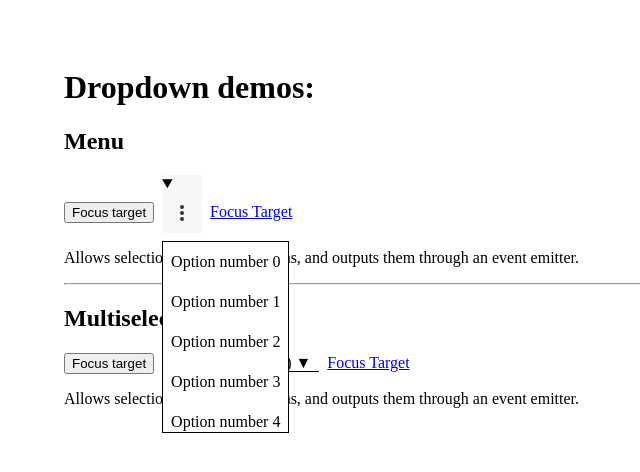
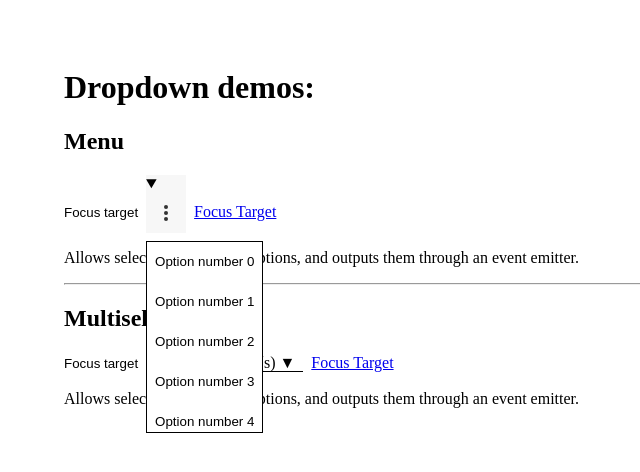
Before and after one commit to dreiv/ng-multiselect, an Angular app: page / in a window 1280 px wide. Both pictures are taken after a click on the heading 454 px from the left and 203 px from the top of the page. Shown: the top 472 px of the page, without its empty margins (272-912 px from the left). Built offline with nearby package versions, Linux system fonts and the light colour scheme.

Commit message:
menu fixes

```diff
--- a/src/app/app.component.ts
+++ b/src/app/app.component.ts
@@ -21,7 +21,6 @@ export class AppComponent implements OnInit {
 
     this.menuOptions = [...Array(5)].map((_, i) => ({
       id: getUid(),
-      closeOnSelect: true,
       name: `Option number ${i}`
     }))
   }
--- a/src/app/app.module.ts
+++ b/src/app/app.module.ts
@@ -5,6 +5,7 @@ import { AppComponent } from './app.component';
 import { DropdownComponent } from './dropdown/dropdown.component';
 import { MultiSelectComponent } from './multi-select/multi-select.component';
 import { MenuComponent } from './menu/menu.component';
+import { SelectComponent } from './select/select.component';
 
 @NgModule({
   declarations: [
@@ -12,6 +13,7 @@ import { MenuComponent } from './menu/menu.component';
     DropdownComponent,
     MultiSelectComponent,
     MenuComponent,
+    SelectComponent,
   ],
   imports: [
     BrowserModule
--- a/src/app/dropdown/dropdown.component.ts
+++ b/src/app/dropdown/dropdown.component.ts
@@ -27,7 +27,7 @@ export class DropdownComponent implements OnInit, OnDestroy {
     if (this.toggle) {
       this.toggle
         .pipe(takeUntil(this.destroy$))
-        .subscribe(val => { this.open = !val });
+        .subscribe(isOpen => { this.open = isOpen });
     }
   }
 
--- a/src/app/menu/menu.component.html
+++ b/src/app/menu/menu.component.html
@@ -1,7 +1,7 @@
 <app-dropdown [(toggle)]="toggle">
   <div class="trigger"></div>
 
-  <li *ngFor="let option of options; let i = index" tabindex="0" (click)="onSelect(i)">
-    {{ option.name }}
+  <li *ngFor="let option of options; let i = index">
+    <button (click)="onSelect(i)">{{ option.name }}</button>
   </li>
 </app-dropdown>
--- a/src/app/menu/menu.component.scss
+++ b/src/app/menu/menu.component.scss
@@ -21,7 +21,7 @@
   }
 }
 
-li {
+button {
   display: flex;
 
   padding: .25rem .5rem;
--- a/src/app/menu/menu.component.ts
+++ b/src/app/menu/menu.component.ts
@@ -2,7 +2,6 @@ import { Component, Input, Output, EventEmitter } from '@angular/core';
 
 export type MenuOption = {
   id: string,
-  closeOnSelect: boolean;
   name: string;
 }
 
@@ -22,7 +21,7 @@ export class MenuComponent {
     const selectedOption = this.options[index];
 
     this.selected.emit(selectedOption.id);
-    this.toggle.emit(selectedOption.closeOnSelect);
+    this.toggle.emit(false);
   }
 
 }
--- /dev/null
+++ b/src/app/select/select.component.html
@@ -0,0 +1 @@
+<p>select works!</p>
--- /dev/null
+++ b/src/app/select/select.component.ts
@@ -0,0 +1,15 @@
+import { Component, OnInit } from '@angular/core';
+
+@Component({
+  selector: 'app-select',
+  templateUrl: './select.component.html',
+  styleUrls: ['./select.component.scss']
+})
+export class SelectComponent implements OnInit {
+
+  constructor() { }
+
+  ngOnInit(): void {
+  }
+
+}
--- a/src/styles.scss
+++ b/src/styles.scss
@@ -5,3 +5,15 @@
 *:after {
   box-sizing: border-box;
 }
+
+button {
+  margin: 0;
+  padding: 0;
+  border-width: 0;
+
+  color: inherit;
+  text-align: inherit;
+
+  background-color: transparent;
+  cursor: pointer;
+}
```
Also changed, not shown: src/app/select/select.component.scss (added), 1 other file (tests, documents, lock files or other folders).
